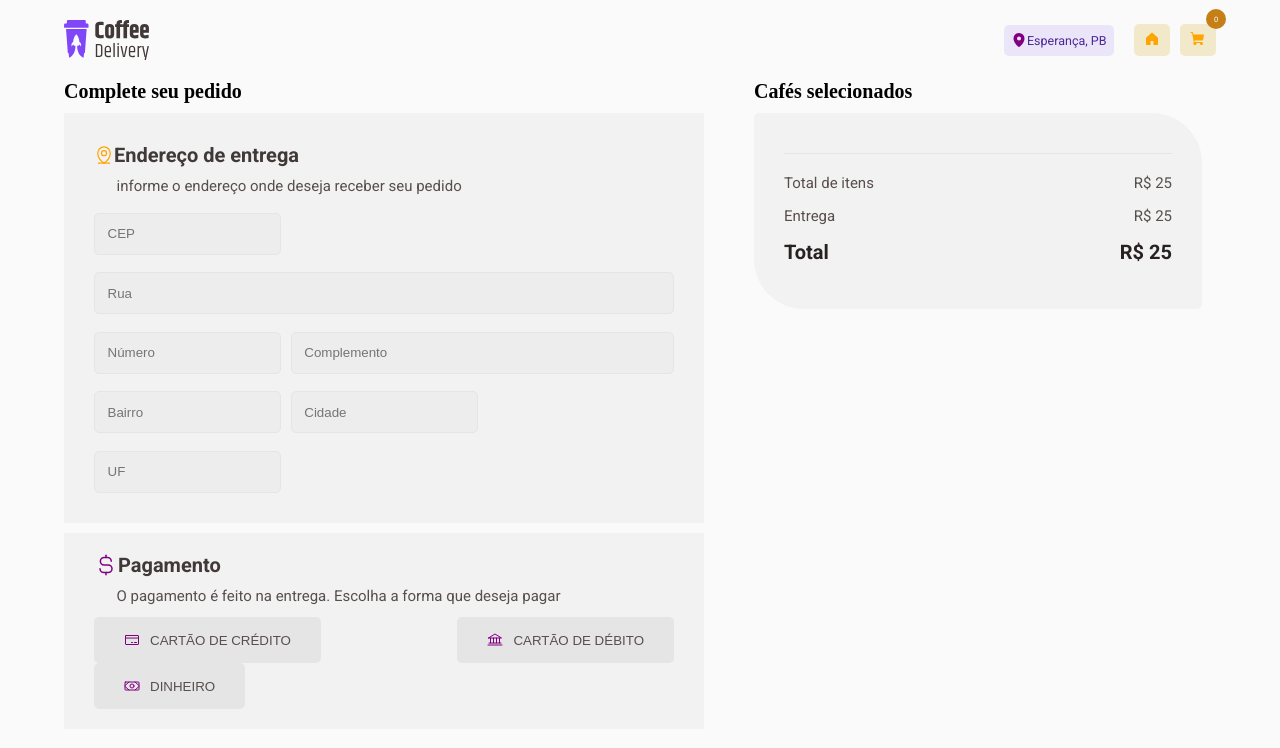
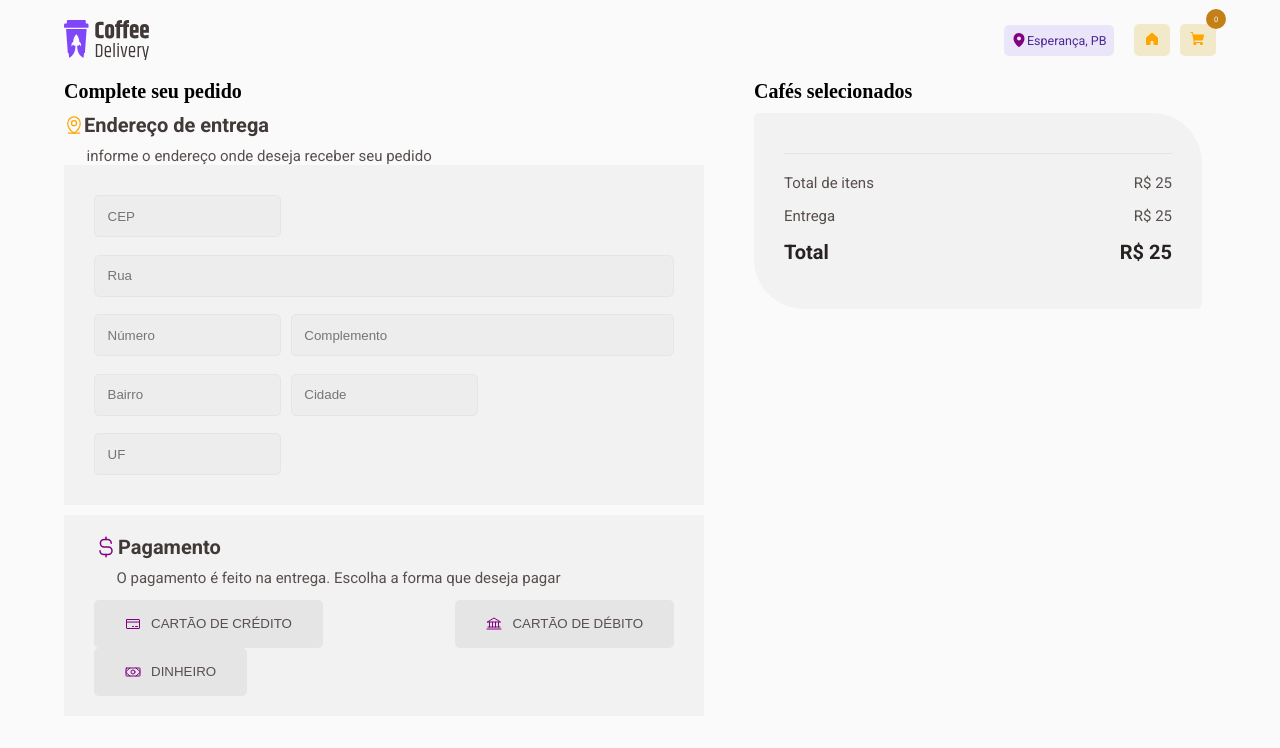
Before and after one commit to Jovi-souza/Coffee-Delivery, a React (Vite) app: page /Checkout in a window 1280 px wide. Shown: the top 748 px of the page. Built offline with nearby package versions, Linux system fonts and the light colour scheme.

Commit message:
starting form

```diff
--- a/package.json
+++ b/package.json
@@ -13,6 +13,7 @@
     "phosphor-react": "^1.4.1",
     "react": "^18.2.0",
     "react-dom": "^18.2.0",
+    "react-hook-form": "^7.34.2",
     "react-router-dom": "^6.3.0"
   },
   "devDependencies": {
--- a/src/Contexts/CardsContext.tsx
+++ b/src/Contexts/CardsContext.tsx
@@ -1,69 +1,77 @@
-import {
-  createContext,
-  ReactNode,
-  useState
-} from "react"
+import { createContext, ReactNode, useState } from "react";
+import { useForm } from "react-hook-form";
 
 interface Card {
-  id: string
-  CoffeeSrc: string
-  Title: string
+  id: string;
+  CoffeeSrc: string;
+  Title: string;
 }
 
 interface CardsContextType {
-  requests: Card[]
-  itemsInCart: number
-  items: number
-  MoreItems: () => void
-  LessItems: () => void
-  createNewRequest: (data: Card) => void
-  deleteRequest: (requestToDelete: string) => void
+  requests: Card[];
+  itemsInCart: number;
+  items: number;
+  MoreItems: () => void;
+  LessItems: () => void;
+  createNewRequest: (data: Card) => void;
+  deleteRequest: (requestToDelete: string) => void;
+  typeOfPayment: () => void;
+  submitClientsData: (data: any) => void;
 }
 
 interface childrenProps {
-  children: ReactNode
+  children: ReactNode;
 }
 
-export const CardContext = createContext( {} as CardsContextType)
+export const CardContext = createContext({} as CardsContextType);
 
-export function CardsContext( {children}: childrenProps ) {
+export function CardsContext({ children }: childrenProps) {
+  const [requests, setRequests] = useState<Card[]>([]);
+  const [items, setItems] = useState(0);
 
-  const [requests, setRequests] = useState<Card[]>([])
-  const [items, setItems] = useState(0)
-
-  function createNewRequest( data: Card ) {
-    const newRequest  = {
+  function createNewRequest(data: Card) {
+    const newRequest = {
       id: data.id,
       CoffeeSrc: data.CoffeeSrc,
       Title: data.Title,
-    }
-    setRequests( (state) => [...state, newRequest] )
+    };
+    setRequests((state) => [...state, newRequest]);
   }
 
-  function deleteRequest( requestToDelete: string ) {
-    const requestsWithoutDeleteOne = requests.filter( request => {
-      return request.id !== requestToDelete
-    })
+  function deleteRequest(requestToDelete: string) {
+    const requestsWithoutDeleteOne = requests.filter((request) => {
+      return request.id !== requestToDelete;
+    });
 
-    setRequests( requestsWithoutDeleteOne )
+    setRequests(requestsWithoutDeleteOne);
   }
 
   function MoreItems() {
-    setItems( item => item + 1 )
+    setItems((item) => item + 1);
   }
 
   function LessItems() {
-    setItems( item => {
-      if( item <= 0 ) {
-        return item = 0
+    setItems((item) => {
+      if (item <= 0) {
+        return (item = 0);
       }
-      return item - 1
-    })
+      return item - 1;
+    });
   }
 
-  let itemsInCart = requests.length
+  let itemsInCart = requests.length;
 
-  return(
+  // endereço: { Rua: string, bairro: string, número: number}
+
+  // tipo de pagamento
+
+  function typeOfPayment() {}
+
+  function submitClientsData(data: any) {
+    console.log(data);
+  }
+
+  return (
     <CardContext.Provider
       value={{
         requests,
@@ -72,9 +80,12 @@ export function CardsContext( {children}: childrenProps ) {
         itemsInCart,
         items,
         MoreItems,
-      LessItems
-    }}>
+        LessItems,
+        typeOfPayment,
+        submitClientsData,
+      }}
+    >
       {children}
     </CardContext.Provider>
-  )
+  );
 }
--- a/src/Pages/Checkout/index.tsx
+++ b/src/Pages/Checkout/index.tsx
@@ -6,6 +6,7 @@ import {
   Money,
 } from "phosphor-react";
 
+import { useForm } from "react-hook-form";
 import { useContext } from "react";
 import { NavLink } from "react-router-dom";
 import { CoffeeCard } from "../../Components/CoffeeCard";
@@ -14,7 +15,6 @@ import { CardContext } from "../../Contexts/CardsContext";
 import {
   CartContainer,
   Container,
-  FormContainer,
   Inputs,
   HeaderContainer,
   PaymentContainer,
@@ -26,30 +26,64 @@ import {
 } from "./styles";
 
 export function Checkout() {
-  const { requests, itemsInCart } = useContext(CardContext);
+  const { requests, itemsInCart, typeOfPayment, submitClientsData } =
+    useContext(CardContext);
 
-  // endereço: { Rua: string, bairro: string, número: number}
-  // tipo de pagamento
+  const { register, handleSubmit } = useForm();
+
+  function handleSubmitClientsData( data: any ) {
+    console.log(data)
+  }
 
   return (
     <Container>
       <ContainerWrap>
         <h1>Complete seu pedido</h1>
-        <FormContainer>
           <HeaderContainer>
             <h2>
               <MapPinLine color="orange" /> Endereço de entrega
             </h2>
             <p>informe o endereço onde deseja receber seu pedido</p>
           </HeaderContainer>
-          <Inputs placeholder="CEP" type="text" width={"small"} />
-          <Inputs placeholder="Rua" type="text" width={"full"} />
-          <Inputs placeholder="Número" type="text" width={"small"} />
-          <Inputs placeholder="Complemento" type="text" width={"medium"} />
-          <Inputs placeholder="Bairro" type="text" width={"small"} />
-          <Inputs placeholder="Cidade" type="text" width={"small"} />
-          <Inputs placeholder="UF" type="text" width={"small"} />
-        </FormContainer>
+        <form onSubmit={handleSubmit(handleSubmitClientsData)} action=''>
+          <Inputs
+            placeholder="CEP"
+            id="CEP"
+            type="text"
+            width={"small"}
+            {...register("CEP", { required: true })}
+          />
+          <Inputs
+            placeholder="Rua"
+            id="Rua"
+            type="text"
+            width={"full"}
+            {...register("Rua", { required: true })}
+          />
+          <Inputs
+            placeholder="Número"
+            id="Número"
+            type="text"
+            width={"small"}
+            {...register("Número", { required: true })}
+          />
+          <Inputs placeholder="Complemento" id="Complemento" type="text" width={"medium"} />
+          <Inputs placeholder="Bairro" id="Bairro" type="text" width={"small"} />
+          <Inputs
+            placeholder="Cidade"
+            id="Cidade"
+            type="text"
+            width={"small"}
+            {...register("Cidade", { required: true })}
+          />
+          <Inputs
+            placeholder="UF"
+            id="UF"
+            type="text"
+            width={"small"}
+            {...register("UF", { required: true })}
+          />
+        </form>
         <PaymentContainer>
           <HeaderContainer>
             <h2>
@@ -59,15 +93,15 @@ export function Checkout() {
               O pagamento é feito na entrega. Escolha a forma que deseja pagar
             </p>
           </HeaderContainer>
-          <Button>
+          <Button value="Cartão de crédito" onClick={typeOfPayment}>
             <CreditCard color="purple" size={16} /> Cartão de crédito
           </Button>
-          <Button>
+          <Button value="Cartão de débito" onClick={typeOfPayment}>
             <Bank color="purple" size={16} /> Cartão de débito
           </Button>
-          <Button>
+          <Button value="Dinheiro" onClick={typeOfPayment}>
             <Money color="purple" size={16} />
-            dinheiro
+            Dinheiro
           </Button>
         </PaymentContainer>
       </ContainerWrap>
@@ -98,7 +132,7 @@ export function Checkout() {
               Total <span>R$ 25</span>
             </h2>
             <NavLink to="/Success" title="Success">
-              <PaymentButton hasItems={ itemsInCart ? "yes" : "no"}>
+              <PaymentButton hasItems={itemsInCart ? "yes" : "no"}>
                 Confirmar pedido
               </PaymentButton>
             </NavLink>
--- a/src/Pages/Checkout/styles.ts
+++ b/src/Pages/Checkout/styles.ts
@@ -12,23 +12,21 @@ export const ContainerWrap = styled('div', {
 
   '& h1': {
     mb: '1rem'
-  }
-})
+  },
 
-export const FormContainer = styled('form', {
+  '& form': {
     display: 'flex',
     flexWrap:'wrap',
     width: '50vw',
     padding: '3rem',
     gap: '1.75rem 1rem',
     backgroundColor: '$baseCard',
-
-  '& div': {
-    width: '100%'
-  }
+  },
 })
 
 export const HeaderContainer = styled('div', {
+  width: '100%',
+
   '& h2': {
     display: 'flex',
     alignItems: 'center',
@@ -94,7 +92,7 @@ export const Button = styled('button', {
   display: 'flex',
   alignItems: 'center',
   gap: '1rem',
-  border: 'none',
+  border: '1px solid transparent',
   borderRadius: '5px',
   backgroundColor: '$baseButton',
   padding: '1.5rem 3rem',
@@ -108,7 +106,7 @@ export const Button = styled('button', {
 
   '&:focus': {
     backgroundColor: '$purpleLight',
-    outlineColor: '$purple',
+    border: '1px solid $purple'
   }
 })
 
```
Also changed, not shown: 1 other file (tests, documents, lock files or other folders). Lines whose indentation alone changed are shown as unchanged.
